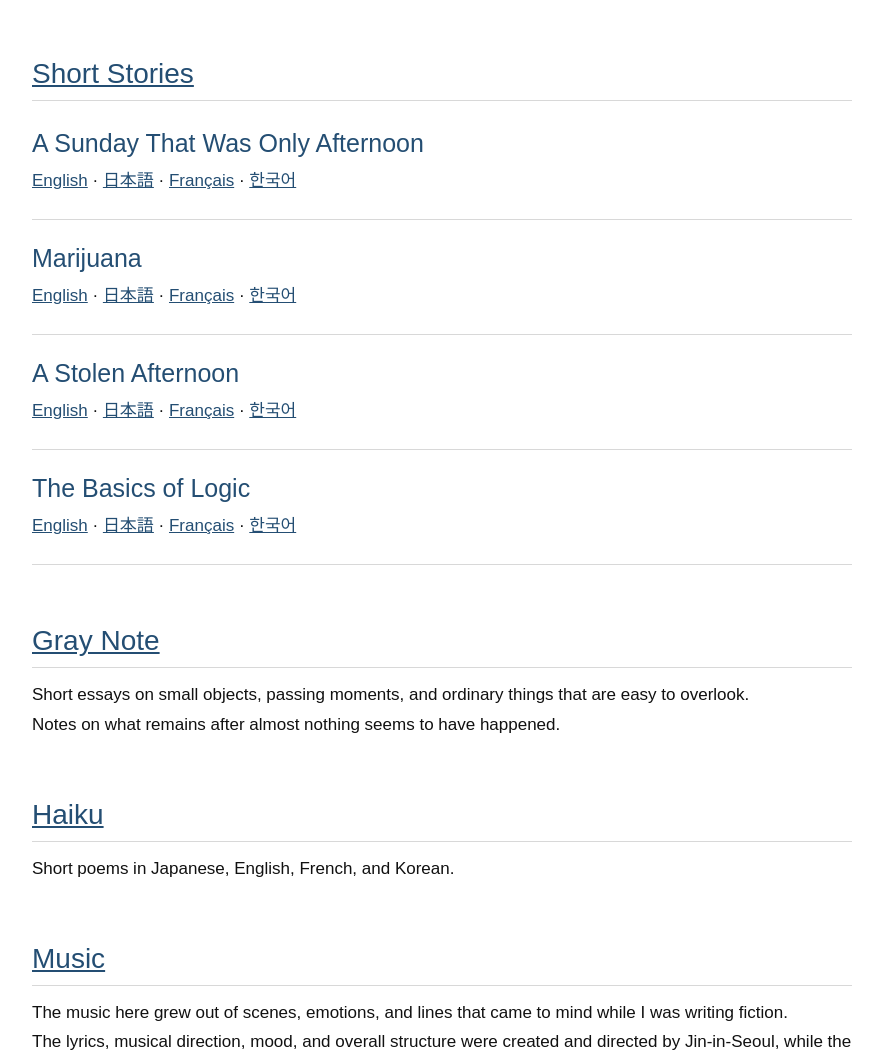
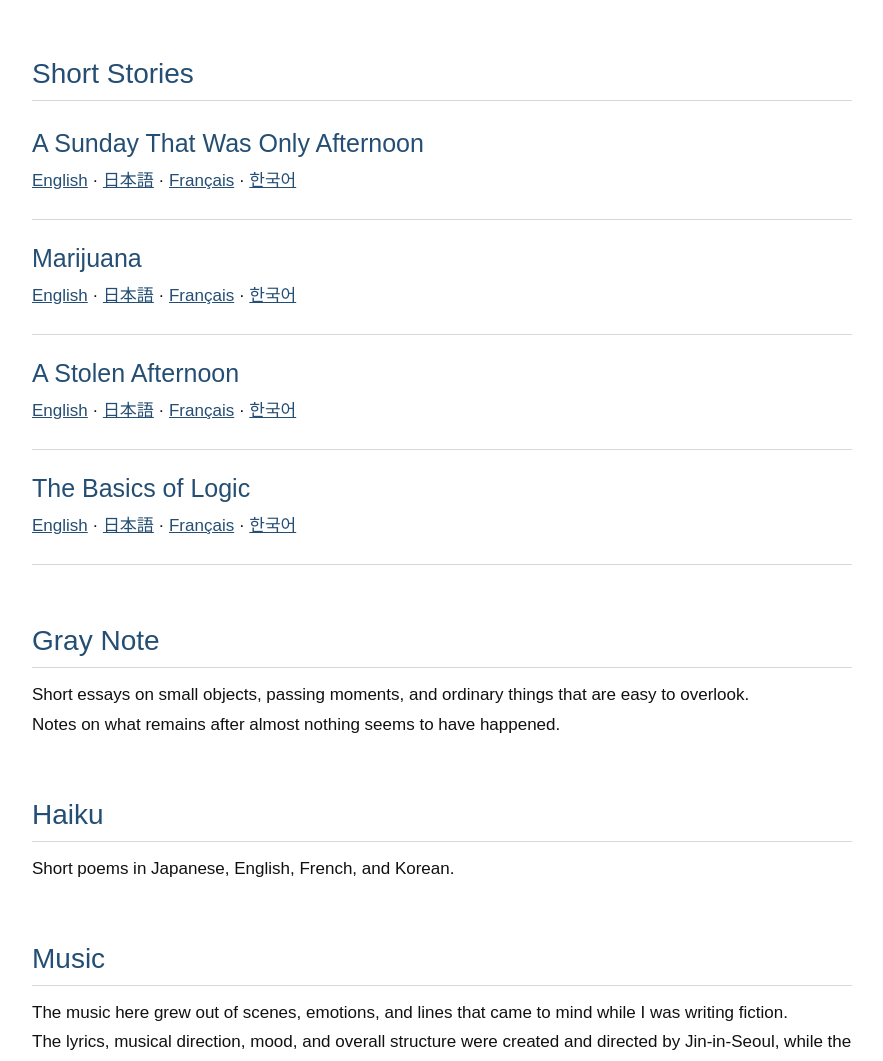
Before and after one commit to Jin-in-Seoul/Jin-in-Seoul, a Jekyll site: the page built from index.html, in a window 1280 px wide. Shown: the part 1521-2582 px from the top of the page, without its empty margins (198-1081 px from the left). Built offline with Jekyll 4.4.1, drawn with Linux system fonts in a browser that asks for light colours.

Commit message:
Remove home section heading underlines

```diff
--- a/index.html
+++ b/index.html
@@ -150,6 +150,21 @@
     }
 
     .home-short-stories-list h3 a:hover {
+      text-decoration: underline;
+      text-underline-offset: 4px;
+    }
+
+    .short-stories-section > h2 a,
+    .gray-note-section > h2 a,
+    .haiku-section > h2 a,
+    .music-section > h2 a {
+      text-decoration: none;
+    }
+
+    .short-stories-section > h2 a:hover,
+    .gray-note-section > h2 a:hover,
+    .haiku-section > h2 a:hover,
+    .music-section > h2 a:hover {
       text-decoration: underline;
       text-underline-offset: 4px;
     }
```
